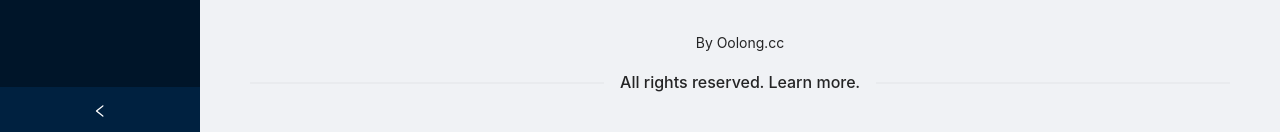
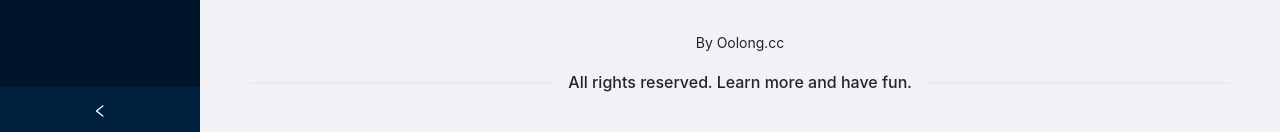
Before and after one commit to cmingfai/spring-boot-react, a React (Create React App) app in the folder src/frontend/: page / in a window 1280 px wide. Shown: the part 665-797 px from the top of the page. Built offline with nearby package versions, Linux system fonts and the light colour scheme; no server answers.

Commit message:
updated footer in App.js

```diff
--- a/src/frontend/src/App.js
+++ b/src/frontend/src/App.js
@@ -246,7 +246,7 @@ function App() {
         </Content>
         <Footer style={{ textAlign: "center" }}>
           By Oolong.cc
-          <Divider>All rights reserved. Learn more.</Divider>
+          <Divider>All rights reserved. Learn more and have fun.</Divider>
         </Footer>
       </Layout>
     </Layout>
```
